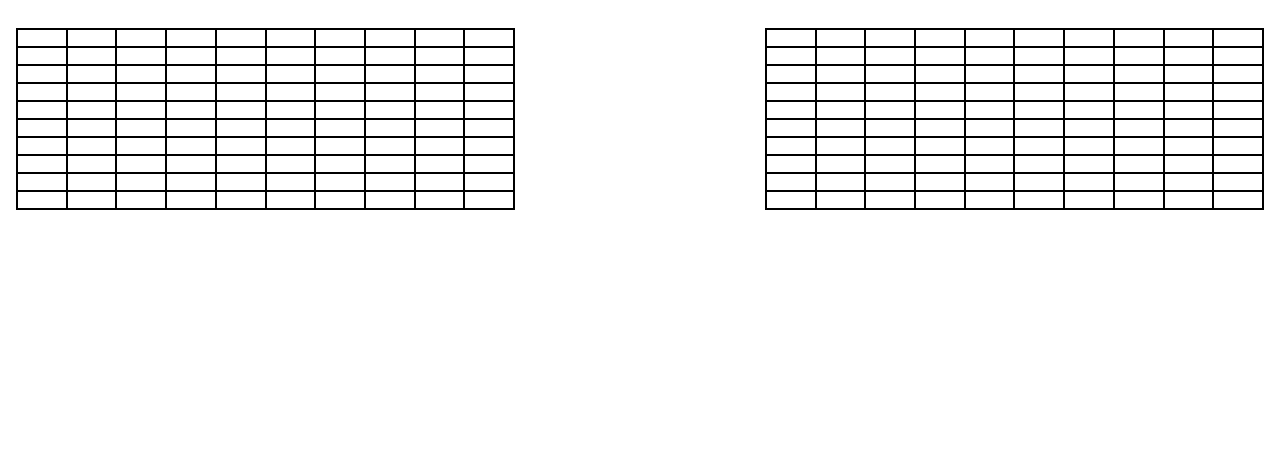
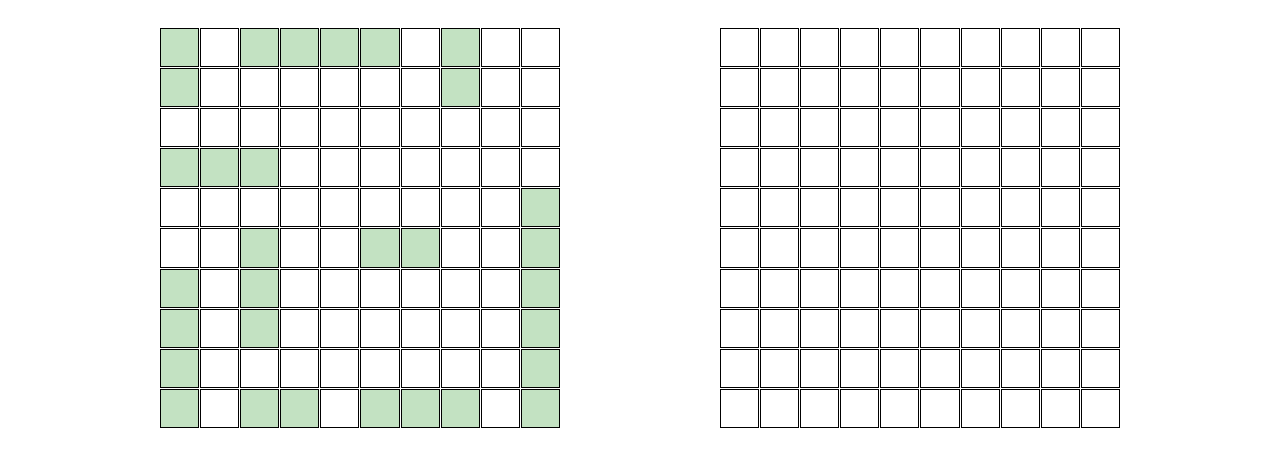
Before and after one commit to VanQuishi/battleship, a website with bundled scripts: page index.html in a window 1280 px wide. Shown: the part 100-566 px from the top of the page. Built offline with nearby package versions, Linux system fonts and the light colour scheme.

Commit message:
fix Gameboard class code and add UI to display ships

```diff
--- a/gameboard/gameboard.js
+++ b/gameboard/gameboard.js
@@ -2,8 +2,9 @@ class Gameboard {
   constructor() {
     this.board = [];
     for (let x = 0; x < 100; x++) {
+      this.board[x] = [];
       for (let y = 0; y < 100; y++) {
-        this.board[x,y] = {ship: null, isHit: false};
+        this.board[x][y] = {ship: null, isHit: false};
       }
     }
 
@@ -12,7 +13,7 @@ class Gameboard {
 
   placeShip(ship, locationArr) {
     for (let i = 0; i < locationArr.length; i++) {
-      this.board[locationArr[i][0], locationArr[i][1]] = ship;
+      this.board[locationArr[i][0]][locationArr[i][1]] = {ship: ship, isHit: false};
     }
     this.aliveShips++;
   }
@@ -20,11 +21,11 @@ class Gameboard {
   receiveAttack(location) {
     let x = location[0];
     let y = location[1];
-    if (this.board[x,y].ship != null) {
-      this.board[x,y].ship.hit();
+    if (this.board[x][y].ship != null) {
+      this.board[x][y].ship.hit();
     }
 
-    if (this.board[x,y].ship != null && this.board[x,y].ship.isSunk()) {
+    if (this.board[x][y].ship != null && this.board[x][y].ship.isSunk()) {
       this.aliveShips--;
     }
   }
--- a/index.html
+++ b/index.html
@@ -12,7 +12,10 @@
     <div id="msg">Message box</div>
     <button>Reset</button>
   </div>
-  <div id="boardsWrapper"></div>
+  <div id="boardsWrapper">
+    <div class="board"></div>
+    <div class="board"></div>
+  </div>
   <script type="module" src="index.js"></script>
 </body>
 </html>
--- a/index.js
+++ b/index.js
@@ -3,6 +3,7 @@ import {Gameboard} from './gameboard/gameboard.js';
 import {Ship} from './ship/ship.js';
 
 const boardsWrapper = document.getElementById('boardsWrapper');
+const boards = document.getElementsByClassName('board');
 
 const boardWidth = 10;
 
@@ -40,28 +41,40 @@ var __2cShip2 = new Ship(2);
 var __2cShip3 = new Ship(2);
 var __2cShip4 = new Ship(2);
 
-function renderEmptyBoard() {
-  var table = document.createElement('table');
-  var tbody = document.createElement('tbody');
-
-  table.setAttribute("cellspacing", "0");
-  table.setAttribute("cellpadding", "0");
-
-  for (let i = 0; i < boardWidth; i++) {
-    let tr = document.createElement('tr');
-    tr.className = "boardRow";
-    for (let j = 0; j < boardWidth; j++) {
-      let td = document.createElement('td');
-      td.className = "boardCell";
-      tr.appendChild(td);
-    }
-    tbody.appendChild(tr);
+function makeGrid() {
+  for (let j = 0; j < boards.length; j++) {
+    boards[j].style.setProperty('--grid-rows', boardWidth);
+    boards[j].style.setProperty('--grid-cols', boardWidth);
   }
 
-  table.appendChild(tbody);
-  table.className = "board";
+  // Create 2 boards. Assign xy coordinate to the cells' ids
+  for (let j = 0; j < boards.length; j++) {
+    for (let i = 0; i < boardWidth; i++) {
+      for (let k = 0; k < boardWidth; k++) {
+        let gridItem = document.createElement('div');
+        gridItem.id = `${j}-${i}${k}`;
+        gridItem.classList.add('cell');
+        boards[j].appendChild(gridItem);
+      }
+    }
+  }
+}
 
-  return table;
+function displayShips(user, gameboard) {
+  //console.log(gameboard.board);
+  let boardPrefix = user == 'human' ? '0' : '1';
+
+  for (let x = 0; x < boardWidth; x++) {
+    for (let y = 0; y < boardWidth; y++) {
+      console.log(gameboard.board[x][y].ship)
+      if (gameboard.board[x][y].ship != null) {
+        let cellID = `${boardPrefix}-${x}${y}`;
+        console.log({cellID});
+        let cell = document.getElementById(cellID);
+        cell.classList.add('chosenCell');
+      }
+    }
+  }
 }
 
 function gameLoop() {
@@ -106,11 +119,11 @@ function gameLoop() {
   gbPC.placeShip(__2cShip4, [[0,7], [1,7]]);
 
   //render boards - TODO
-  console.log(boardsWrapper)
-  var emptyBoard1 = renderEmptyBoard();
-  var emptyBoard2 = renderEmptyBoard();
-  boardsWrapper.appendChild(emptyBoard1);
-  boardsWrapper.appendChild(emptyBoard2);
+  //console.log(boardsWrapper)
+  makeGrid();
+  displayShips('human', gbHuman);
+
+  //TODO - display ships on board
 
 
   //loop turn by turn for each player
--- a/style.css
+++ b/style.css
@@ -1,3 +1,8 @@
+:root {
+  --grid-cols: 10;
+  --grid-rows: 10;
+}
+
 body, html {
   height: 100%;
   margin: 0;
@@ -21,24 +26,29 @@ h1, h2, h3, h4, h5, h6{
   height: 100%;
 }
 
-#boardsWrapper{
+#boardsWrapper {
   display: flex;
-  padding: 1rem;
-  justify-content: space-between;
+  gap: 10rem;
+  justify-content: center;
+  align-items: center;
+  padding: 1rem;;
 }
 
-.board{
-  width: 40%;
-  height: 40%;
+.board {
+  height: 400px;
+  width: 400px;
+  display: grid;
+  grid-template-rows: repeat(var(--grid-rows), 1fr);
+  grid-template-columns: repeat(var(--grid-cols), 1fr);
+  gap: 1px;
+}
+
+.board .cell {
   border: 1px solid black;
-  margin: 0;
-  padding: 0;
 }
-.boardRow{
-  border-bottom: 1px solid black;
+
+.chosenCell, .cell:hover {
+  border: 2px solid #88AB8E;
+  background-color: #C3E2C2;
+  cursor: pointer;
 }
-.boardCell {
-  width: 1rem;
-  height: 1rem;
-  border: 1px solid;
-}
```
Also changed, not shown: gameboard/gameboard.test.js (+12 -9 lines).
